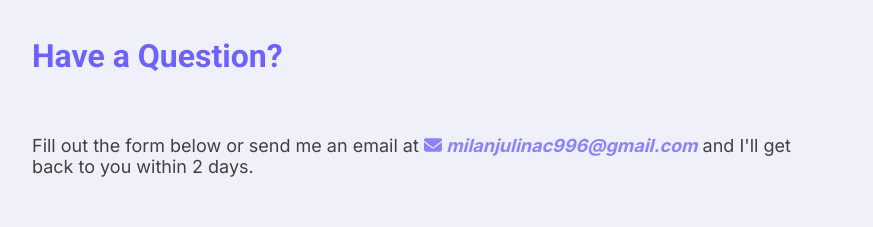
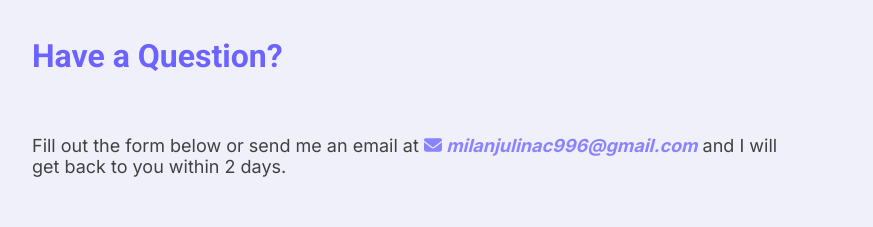
Before and after one commit to MilanJulinac42/professional-portfolio, a Next.js app: page /contact in a window 1280 px wide. Shown: the part 1080-1307 px from the top of the page, without its empty margins (224-1097 px from the left). Built offline with nearby package versions, Linux system fonts and the light colour scheme.

Commit message:
fixed error

```diff
--- a/src/app/components/ContactForm/ContactForm.tsx
+++ b/src/app/components/ContactForm/ContactForm.tsx
@@ -136,7 +136,7 @@ const ContactForm = () => {
                         <FontAwesomeIcon icon={faEnvelope} />{" "}
                         milanjulinac996@gmail.com
                     </span>{" "}
-                    and I'll get back to you within 2 days.
+                    and I will get back to you within 2 days.
                 </p>
                 <form className={styles.form} onSubmit={handleSubmit}>
                     <div
```
